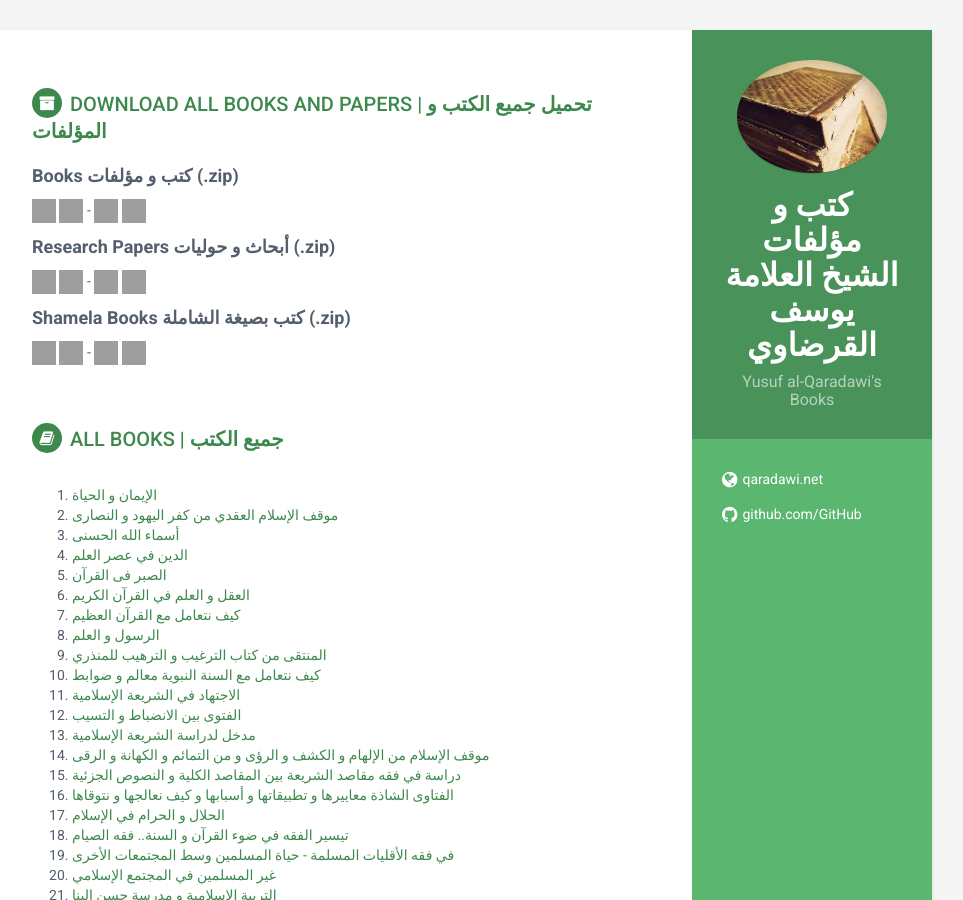
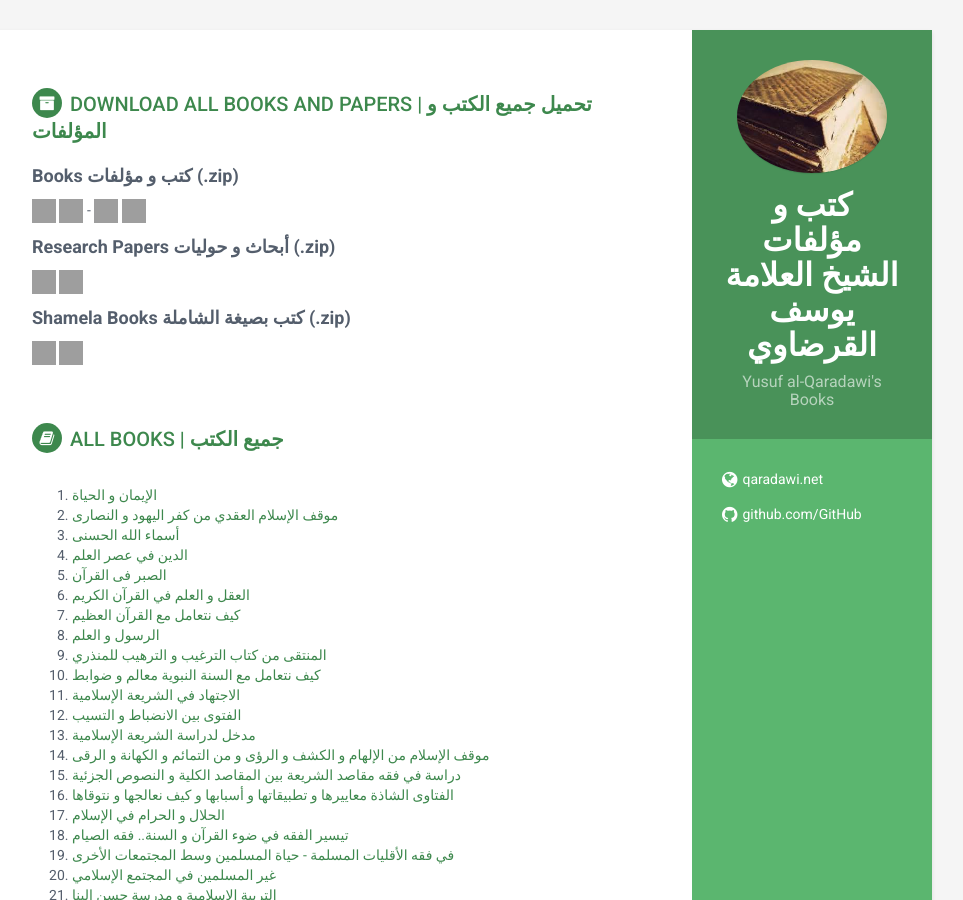
Before and after one commit to qaradawi/qaradawi.github.io, a Jekyll site: the page built from index.html, in a window 1280 px wide and 900 px high. Shown: the whole window, without its empty margins (188-1151 px from the left). Built offline with Jekyll 4.4.1, drawn with Linux system fonts in a browser that asks for light colours; grey boxes are pictures that could not be loaded.

Commit message:
Update career-profile.html

```diff
--- a/_includes/career-profile.html
+++ b/_includes/career-profile.html
@@ -11,12 +11,8 @@
 </p>
 	<h4><p>Research Papers أبحاث و حوليات (.zip)</p></h4>
 <p><a href="https://github.com/qaradawi/Bo7ooth/archive/master.zip"><img  alt="Download" src="https://upload.wikimedia.org/wikipedia/commons/2/2b/Crystal_Clear_app_download_manager.png" height="24px" width="24px" /> <img src="https://upload.wikimedia.org/wikipedia/commons/thumb/9/91/Octicons-mark-github.svg/800px-Octicons-mark-github.svg.png" height="24px" width="24px" /></a>
--
-	<a href=" https://archive.org/download/qaradawi.net/Bo7ooth.zip"><img  alt="Download" src="https://upload.wikimedia.org/wikipedia/commons/2/2b/Crystal_Clear_app_download_manager.png" height="24px" width="24px" /> <img src="https://upload.wikimedia.org/wikipedia/commons/9/93/Internet_Archive_logotype.png" height="24px" width="24px" /></a>
 </p>
 	<h4><p>Shamela Books كتب بصيغة الشاملة (.zip)<img src="https://upload.wikimedia.org/wikipedia/commons/thumb/7/78/Dropbox_Icon.svg/1101px-Dropbox_Icon.svg.png" width="0px" height="0px" /><img src="https://upload.wikimedia.org/wikipedia/commons/thumb/e/e8/Tokyoship_Home_icon_2.svg/200px-Tokyoship_Home_icon_2.svg.png" width="0px" height="0px" />	<img src="https://upload.wikimedia.org/wikipedia/commons/d/da/Google_Drive_logo.png" width="0px" height="0px" />	<img src="https://upload.wikimedia.org/wikipedia/commons/thumb/c/cf/OOjs_UI_icon_eye.svg/24px-OOjs_UI_icon_eye.svg.png" width="0px" height="0px" /></p></h4>
 <p><a href="https://github.com/qaradawi/Shamela_Books/archive/master.zip"><img  alt="Download" src="https://upload.wikimedia.org/wikipedia/commons/2/2b/Crystal_Clear_app_download_manager.png" height="24px" width="24px" /> <img src="https://upload.wikimedia.org/wikipedia/commons/thumb/9/91/Octicons-mark-github.svg/800px-Octicons-mark-github.svg.png" height="24px" width="24px" /></a>
--
-	<a href="https://archive.org/download/qaradawi.net/Shamela_Books.zip"><img  alt="Download" src="https://upload.wikimedia.org/wikipedia/commons/2/2b/Crystal_Clear_app_download_manager.png" height="24px" width="24px" /> <img src="https://upload.wikimedia.org/wikipedia/commons/9/93/Internet_Archive_logotype.png" height="24px" width="24px" /></a>	</p>
 	</div><!--//summary-->
 </section><!--//section-->
```
